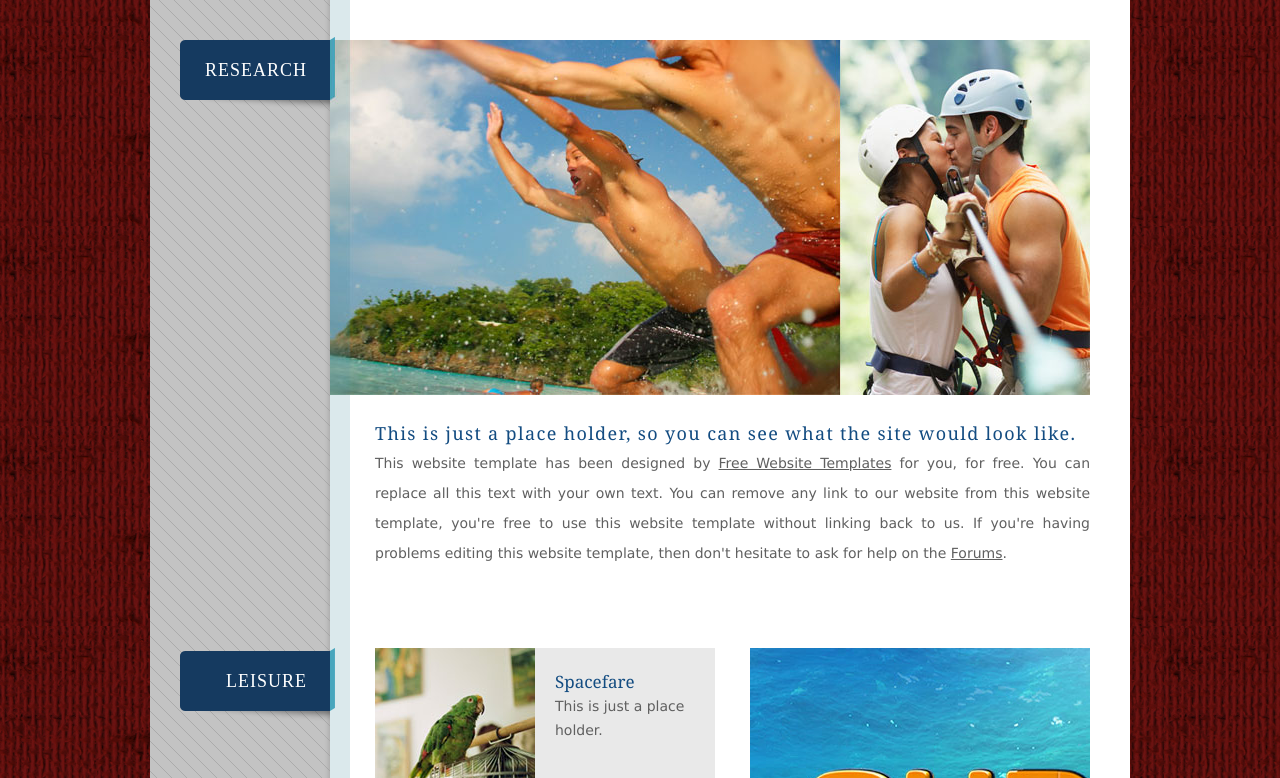
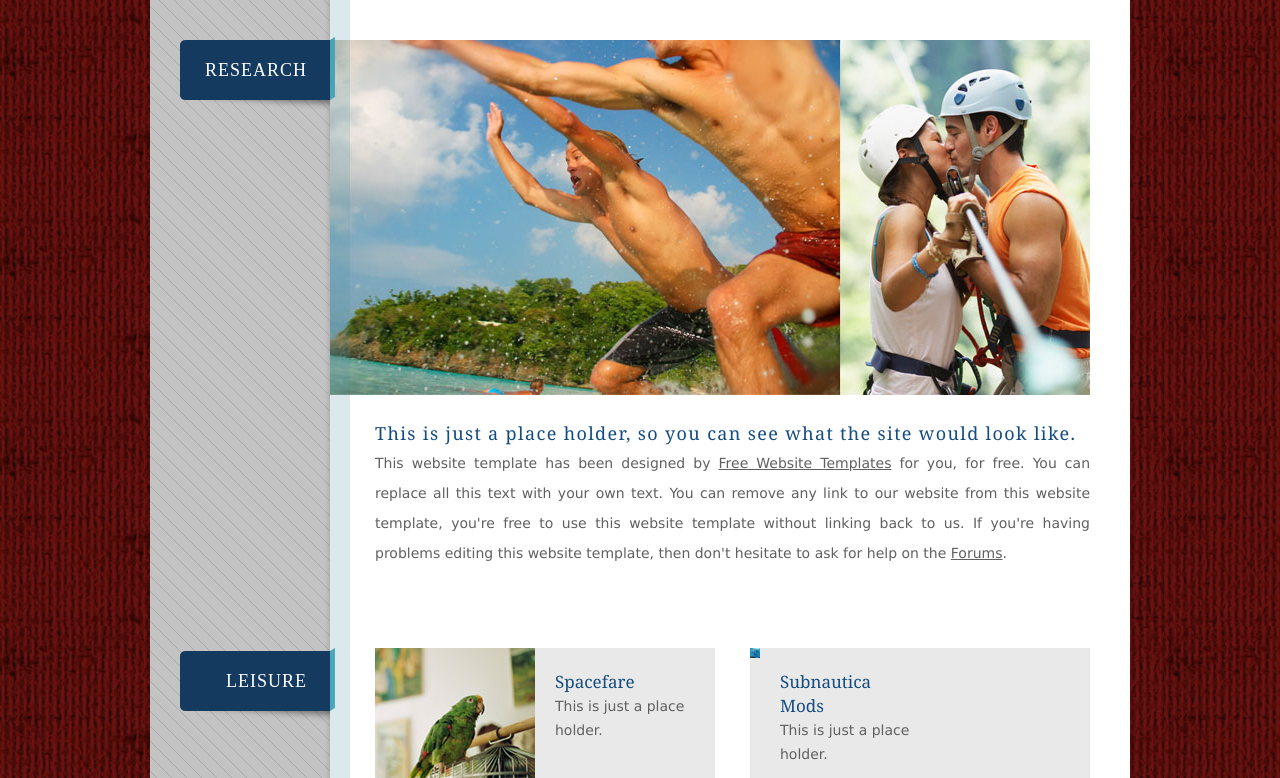
Before and after one commit to NeisesMike/SelfPage, a plain HTML site: page index.html in a window 1280 px wide. Shown: the part 174-952 px from the top of the page. Drawn offline with Linux system fonts and the light colour scheme.

Commit message:
Update index.html

```diff
--- a/index.html
+++ b/index.html
@@ -58,7 +58,7 @@
 							</div>
 						</li>
 						<li>
-							<a href="https://www.nexusmods.com/subnautica/users/5939531?tab=user+files"><img src="images/subnautica_img.jpg" alt="Image"></a>
+							<a href="https://www.nexusmods.com/subnautica/users/5939531?tab=user+files"><img src="images/subnautica_img.jpg" width="10" alt="Image"></a>
 							<div>
 								<h3><a href="https://www.nexusmods.com/subnautica/users/5939531?tab=user+files">Subnautica Mods</a></h3>
 								<p>
```
